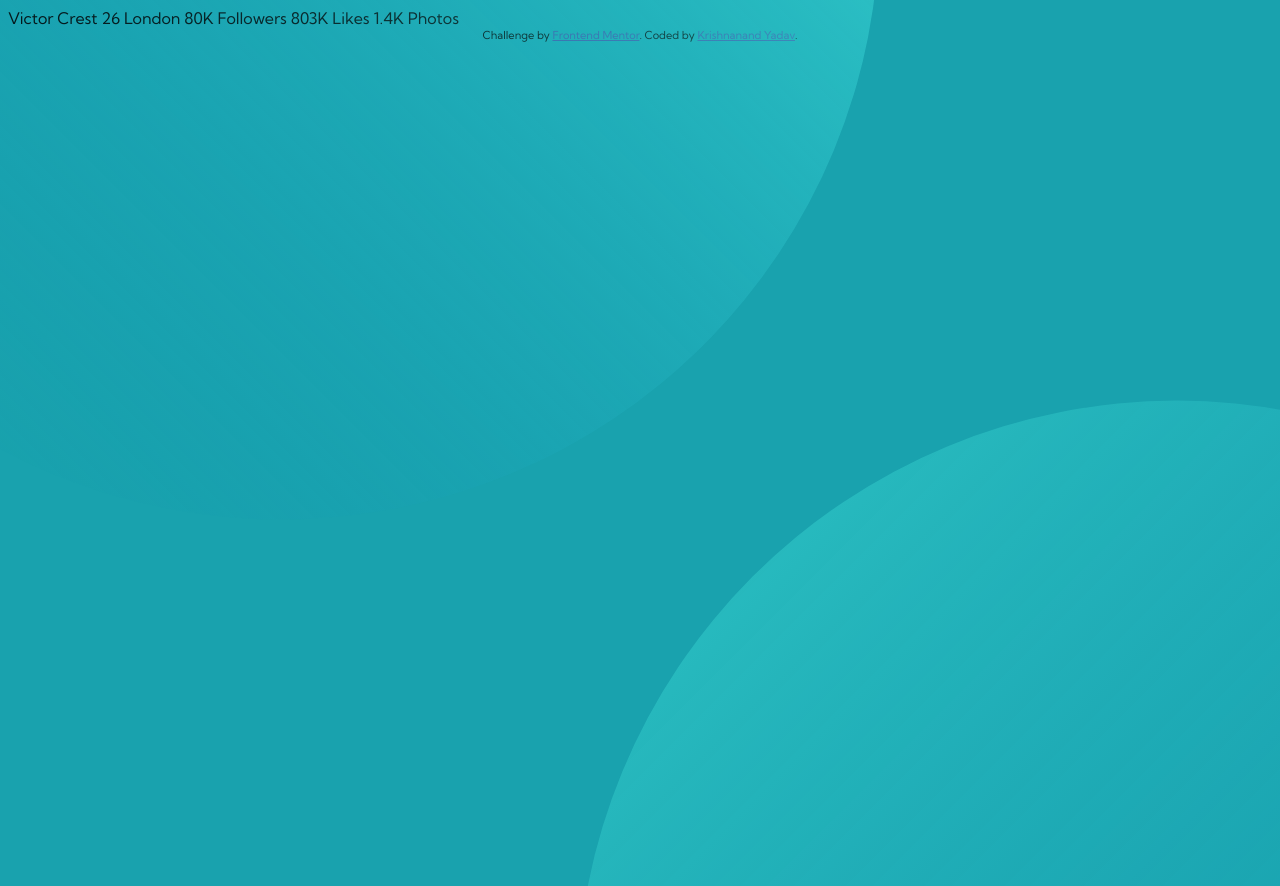
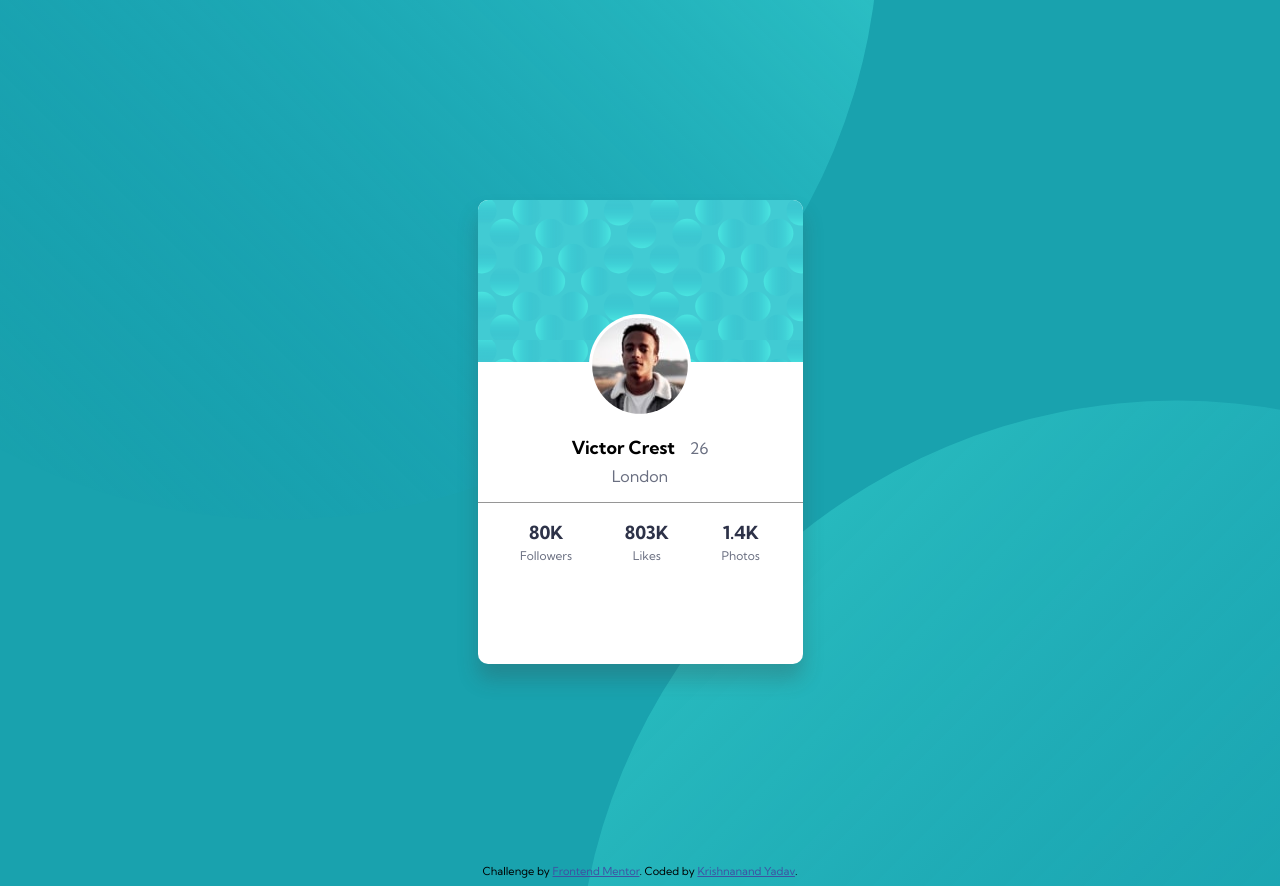
Before and after one commit to Krishnanand2517/profile-card-component, a plain HTML site: page index.html in a window 1280 px wide. Before the commit the page ends 800 px from the top, so only its background shows below. Drawn offline with Linux system fonts and the light colour scheme.

Commit message:
Final Solution

```diff
--- a/index.html
+++ b/index.html
@@ -31,7 +31,36 @@
   <body>
     <div class="top-bg"></div>
     <div class="bottom-bg"></div>
-    Victor Crest 26 London 80K Followers 803K Likes 1.4K Photos
+
+    <div class="card">
+      <div class="card-top"></div>
+
+      <div class="card-bottom">
+        <div class="profile">
+          <div class="profile-pic">
+            <img src="images/image-victor.jpg" alt="victor" />
+          </div>
+          <p class="name"><span>Victor Crest</span>26</p>
+          <p class="location">London</p>
+        </div>
+
+        <div class="stats">
+          <div class="follow">
+            <p class="stat-head">80K</p>
+            <p>Followers</p>
+          </div>
+          <div class="likes">
+            <p class="stat-head">803K</p>
+            <p>Likes</p>
+          </div>
+          <div class="photos">
+            <p class="stat-head">1.4K</p>
+            <p>Photos</p>
+          </div>
+        </div>
+      </div>
+    </div>
+
     <div class="attribution">
       Challenge by
       <a href="https://www.frontendmentor.io?ref=challenge" target="_blank"
--- a/styles.css
+++ b/styles.css
@@ -6,6 +6,7 @@
 
 body {
     background-color: var(--dark-cyan);
+    text-align: center;
 }
 
 :root {
@@ -24,6 +25,7 @@ body {
     width: 100vw;
     top: -85vh;
     left: -25vw;
+    z-index: -10;
 }
 
 .bottom-bg {
@@ -35,4 +37,93 @@ body {
     width: 100vw;
     bottom: -100vh;
     right: -45vw;
+    z-index: -10;
 }
+
+.card {
+    width: 325px;
+    height: 58vh;
+    background-color: white;
+    margin: 25vh auto;
+    border-radius: 10px;
+    box-shadow: 0 15px 20px 0 rgba(61, 61, 61, 0.25);
+}
+
+.card-top {
+    height: 35%;
+    background-image: url("images/bg-pattern-card.svg");
+    border-radius: 10px 10px 0 0;
+}
+
+.profile {
+    color: var(--dark-grayish-blue);
+    border-bottom: solid var(--dark-gray) 1px;
+}
+
+.profile-pic {
+    transform: translateY(-45%);
+    border-radius: 50%;
+}
+
+.profile-pic img {
+    border-radius: 50%;
+    background-color: white;
+    padding: 1%;
+}
+
+.name {
+    margin-top: -10%;
+}
+
+.name span {
+    color: black;
+    font-size: 18px;
+    font-weight: 700;
+    margin-right: 15px;
+}
+
+.location {
+    margin-top: -3%;
+}
+
+.stats {
+    padding: 0 5%;
+    display: flex;
+    color: var(--dark-grayish-blue);
+    font-size: 12px;
+    justify-content: space-around;
+}
+
+.stat-head {
+    color: var(--very-dark-desaturated-blue);
+    font-size: 18px;
+    font-weight: 700;
+    margin-bottom: -8px;
+}
+
+/* Media Queries */
+
+@media (max-width: 540px) {
+    .top-bg {
+        height: 100vh;
+        width: 100vw;
+        top: -40vh;
+        left: -45vw;
+    }
+
+    .bottom-bg {
+        height: 100vh;
+        width: 100vw;
+        bottom: -60vh;
+        right: -50vw;
+    }
+}
+
+@media (max-width: 940px) {
+    .top-bg {
+        height: 100vh;
+        width: 90vw;
+        top: -50vh;
+        left: -30vw;
+    }
+}
```
Also changed, not shown: profile-card-component.png (added), 1 other file.
